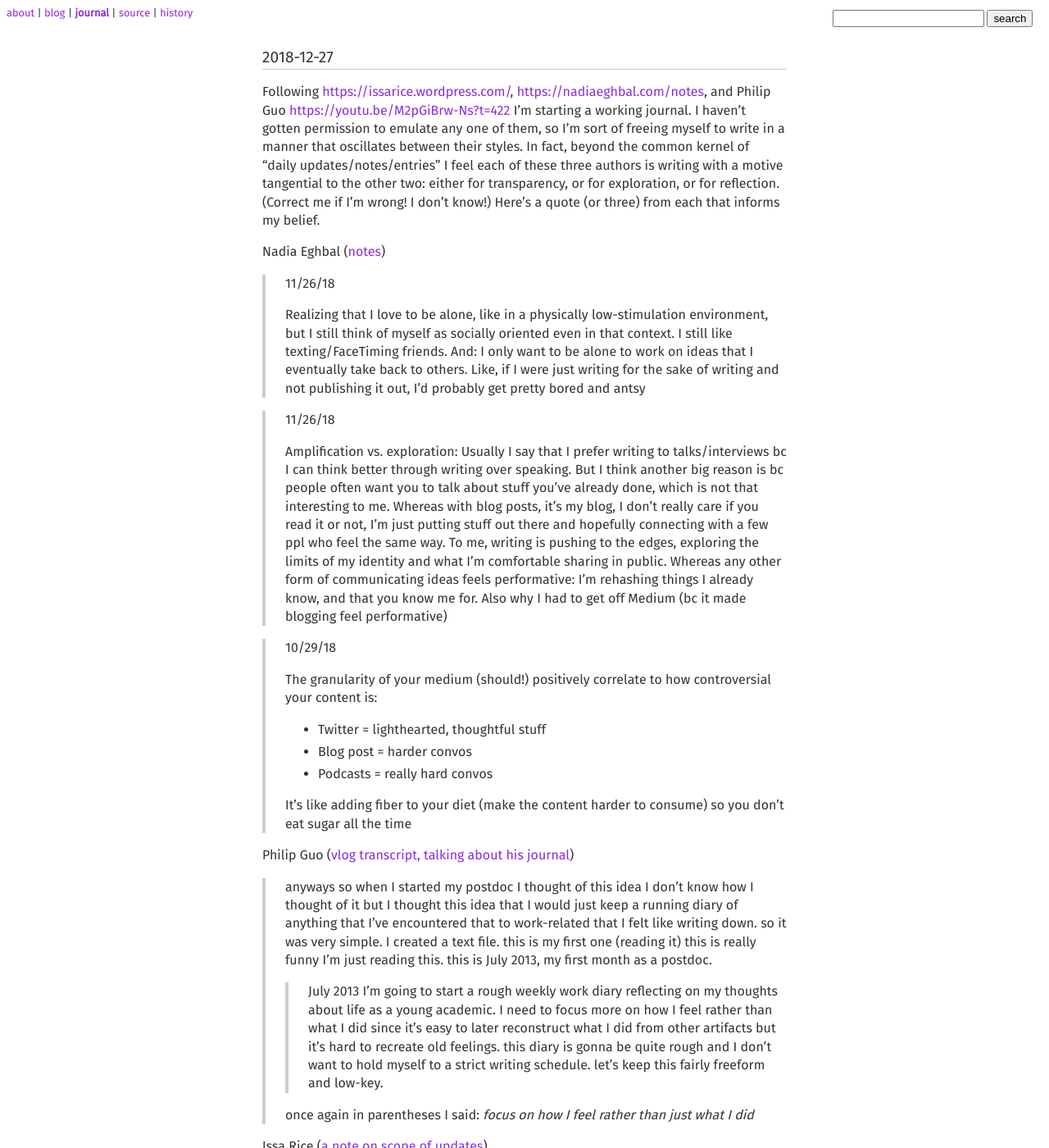
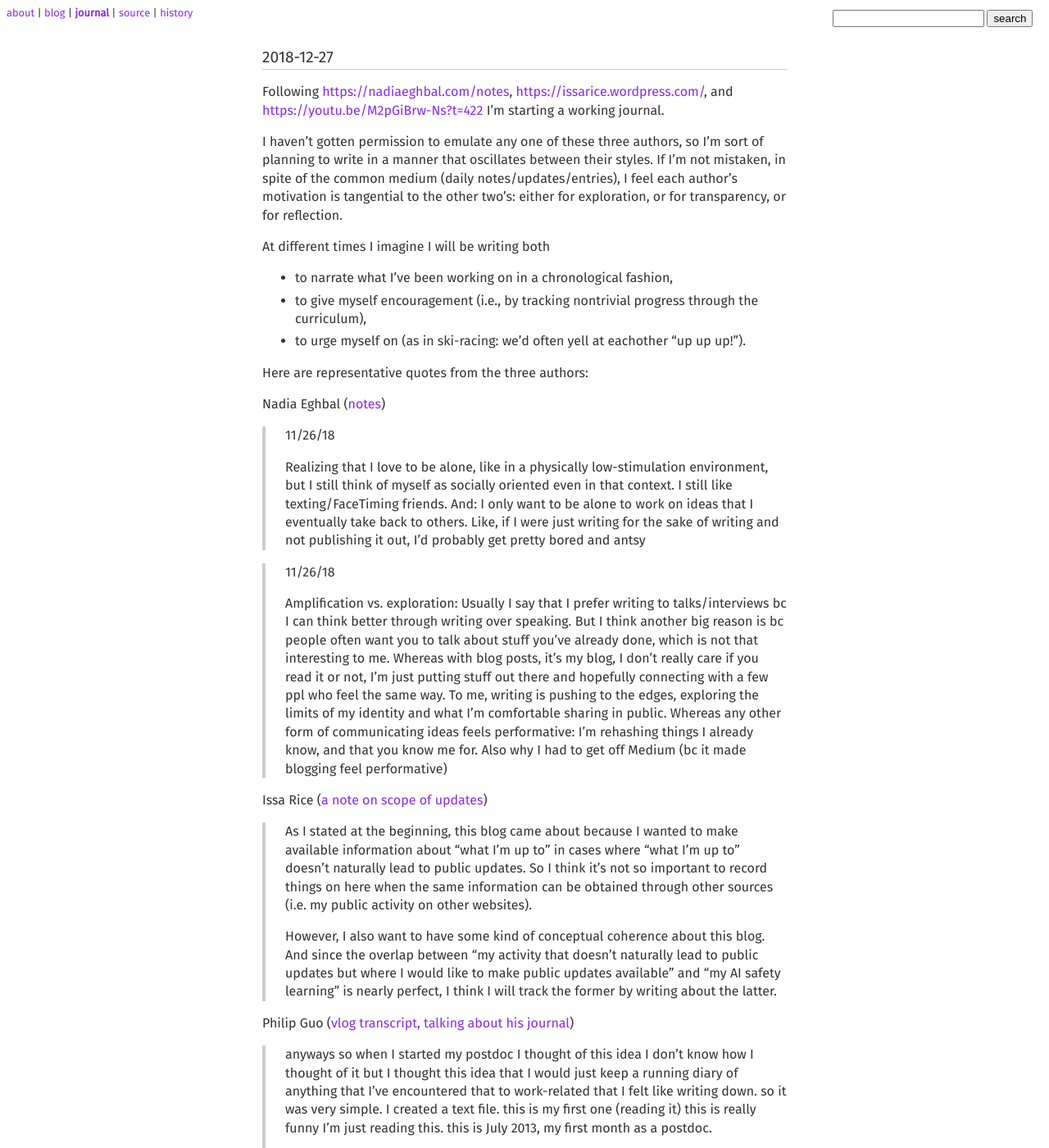
Before and after one commit to coltongrainger/journal, a Jekyll site: the page built from index.md, in a window 1280 px wide and 1400 px high. Shown: the whole window at 82% size. Built offline with Jekyll 4.4.1, drawn with Linux system fonts in a browser that asks for light colours; our own code applies the rules of GitHub Pages for plain Markdown files; some of the changed text lies outside the part shown.

Commit message:
Add motivation

```diff
--- a/index.md
+++ b/index.md
@@ -5,7 +5,17 @@ author: Colton Grainger
 
 ## 2018-12-27
 
-Following <https://issarice.wordpress.com/>, <https://nadiaeghbal.com/notes>, and Philip Guo <https://youtu.be/M2pGiBrw-Ns?t=422> I'm starting a working journal. I haven't gotten permission to emulate any one of them, so I'm sort of freeing myself to write in a manner that oscillates between their styles. In fact, beyond the common kernel of "daily updates/notes/entries" I feel each of these three authors is writing with a motive tangential to the other two: either for transparency, or for exploration, or for reflection. (Correct me if I'm wrong! I don't know!) Here's a quote (or three) from each that informs my belief.
+Following <https://nadiaeghbal.com/notes>, <https://issarice.wordpress.com/>, and <https://youtu.be/M2pGiBrw-Ns?t=422> I'm starting a working journal.
+
+I haven't gotten permission to emulate any one of these three authors, so I'm sort of planning to write in a manner that oscillates between their styles. If I'm not mistaken, in spite of the common medium (daily notes/updates/entries), I feel each author's motivation is tangential to the other two's: either for exploration, or for transparency, or for reflection.
+
+At different times I imagine I will be writing both
+
+- to narrate what I've been working on in a chronological fashion,
+- to give myself encouragement (i.e., by tracking nontrivial progress through the curriculum),
+- to urge myself on (as in ski-racing: we'd often yell at eachother "up up up!").
+
+Here are representative quotes from the three authors:
 
 Nadia Eghbal ([notes](https://nadiaeghbal.com/notes/))
 
@@ -17,15 +27,11 @@ Nadia Eghbal ([notes](https://nadiaeghbal.com/notes/))
 >
 > Amplification vs. exploration: Usually I say that I prefer writing to talks/interviews bc I can think better through writing over speaking. But I think another big reason is bc people often want you to talk about stuff you’ve already done, which is not that interesting to me. Whereas with blog posts, it’s my blog, I don’t really care if you read it or not, I’m just putting stuff out there and hopefully connecting with a few ppl who feel the same way. To me, writing is pushing to the edges, exploring the limits of my identity and what I’m comfortable sharing in public. Whereas any other form of communicating ideas feels performative: I’m rehashing things I already know, and that you know me for. Also why I had to get off Medium (bc it made blogging feel performative)
 
-> 10/29/18
+Issa Rice ([a note on scope of updates](https://issarice.wordpress.com/2018/12/01/a-note-on-scope-of-updates/))
+
+> As I stated at the beginning, this blog came about because I wanted to make available information about “what I’m up to” in cases where “what I’m up to” doesn’t naturally lead to public updates. So I think it’s not so important to record things on here when the same information can be obtained through other sources (i.e. my public activity on other websites).
 >
-> The granularity of your medium (should!) positively correlate to how controversial your content is:
->
-> - Twitter = lighthearted, thoughtful stuff
-> - Blog post = harder convos
-> - Podcasts = really hard convos
->
-> It’s like adding fiber to your diet (make the content harder to consume) so you don’t eat sugar all the time
+> However, I also want to have some kind of conceptual coherence about this blog. And since the overlap between “my activity that doesn’t naturally lead to public updates but where I would like to make public updates available” and “my AI safety learning” is nearly perfect, I think I will track the former by writing about the latter.
 
 Philip Guo ([vlog transcript, talking about his journal](https://youtu.be/M2pGiBrw-Ns?t=272))
 
```
Also changed, not shown: other parts of index.md (+1 -7 lines).
